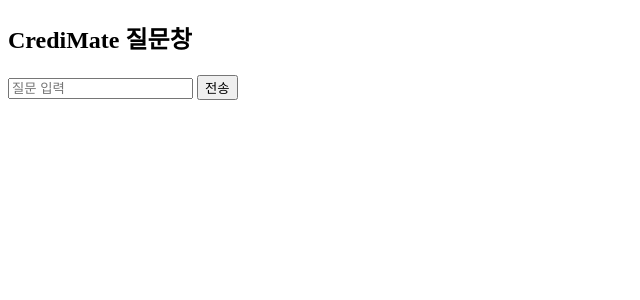
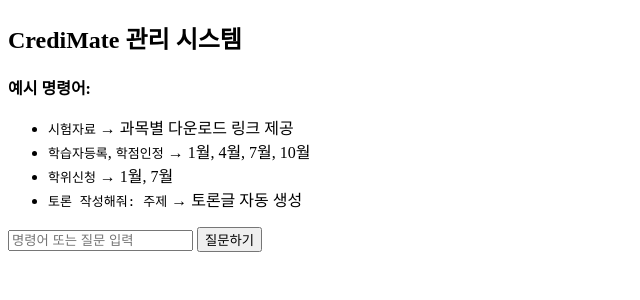
Before and after one commit to shonyebin/credimate-chatbot, a Flask app: page / in a window 1280 px wide. Shown: the top 300 px of the page, without its empty margins (0-640 px from the left). Run offline with Flask 3, Linux system fonts and the light colour scheme.

Commit message:
Add files via upload

```diff
--- a/app.py
+++ b/app.py
@@ -1,19 +1,35 @@
+
 from flask import Flask, render_template, request
 import openai
+import gspread
+from oauth2client.service_account import ServiceAccountCredentials
 
 app = Flask(__name__)
 openai.api_key = "sk-proj-LBBNz8QaZKjVvsncB380T3BlbkFJxQPBjZ2uvZs5iFAlR6dC"
+
+scope = ["https://spreadsheets.google.com/feeds", "https://www.googleapis.com/auth/drive"]
+creds = ServiceAccountCredentials.from_json_keyfile_name("credentials.json", scope)
+client = gspread.authorize(creds)
+sheet = client.open_by_url("https://docs.google.com/spreadsheets/d/1K4ts2bZ-96u315XDtIfoZF72N4CZ_5pWG3HO6-K7wko").sheet1
 
 @app.route("/", methods=["GET", "POST"])
 def index():
     answer = ""
     if request.method == "POST":
-        question = request.form["question"]
-        if "시험자료" in question:
-            answer = "https://naver.me/FW6MU4wD 를 참고해서 과목명에 맞춰 다운로드 해주세요."
+        question = request.form["question"].strip()
+        if question.lower() == "시험자료":
+            answer = "https://naver.me/FW6MU4wD 이수하시는 과목명에 맞춰 다운로드 해주세요"
+        elif question in ["학습자등록", "학점인정"]:
+            answer = "학습자등록 및 학점인정 신청은 1월, 4월, 7월, 10월에 가능합니다."
+        elif question == "학위신청":
+            answer = "학위신청은 1월, 7월 중 가능합니다."
+        elif question.startswith("토론 작성해줘:") or question.startswith("이게 토론 주제야:"):
+            topic = question.split(":", 1)[-1].strip()
+            gpt_response = openai.ChatCompletion.create(
+                model="gpt-3.5-turbo",
+                messages=[{"role": "user", "content": f"{topic}에 대해 A4 반페이지 분량의 토론글을 써줘."}]
+            )
+            answer = gpt_response['choices'][0]['message']['content']
         else:
-            answer = "담당자를 통해 질문 남겨주시면 그에 맞춰 신속한 답변 받아보실 수 있으실 거예요 ^^ 화이팅입니다!"
+            answer = "담당자를 통해 질문 남겨주시면 그에 맞춰 확인되는대로 신속한 답변 받아보실 수 있으실거에요 ^^ 화이팅입니다!"
     return render_template("chat.html", answer=answer)
-
-if __name__ == "__main__":
-    app.run(debug=True)
--- a/requirements.txt
+++ b/requirements.txt
@@ -1,5 +1,5 @@
 flask
-openai
 gspread
 oauth2client
+openai
 gunicorn
--- a/templates/chat.html
+++ b/templates/chat.html
@@ -1,14 +1,29 @@
-<!doctype html>
+
+<!DOCTYPE html>
 <html lang="ko">
-  <head><meta charset="utf-8"><title>CrediMate Chat</title></head>
+<head>
+  <meta charset="UTF-8">
+  <title>CrediMate 관리 시스템</title>
+</head>
 <body>
-    <h2>CrediMate 질문창</h2>
+  <h2>CrediMate 관리 시스템</h2>
+  <p><strong>예시 명령어:</strong></p>
+  <ul>
+    <li><code>시험자료</code> → 과목별 다운로드 링크 제공</li>
+    <li><code>학습자등록</code>, <code>학점인정</code> → 1월, 4월, 7월, 10월</li>
+    <li><code>학위신청</code> → 1월, 7월</li>
+    <li><code>토론 작성해줘: 주제</code> → 토론글 자동 생성</li>
+  </ul>
   <form method="post">
-      <input type="text" name="question" placeholder="질문 입력">
-      <button type="submit">전송</button>
+    <input type="text" name="question" placeholder="명령어 또는 질문 입력" required>
+    <button type="submit">질문하기</button>
   </form>
   {% if answer %}
-      <div><strong>답변:</strong> {{ answer }}</div>
+    <div>
+      <h3>답변:</h3>
+      <p>{{ answer }}</p>
+      <button onclick="navigator.clipboard.writeText('{{ answer }}')">복사하기</button>
+    </div>
   {% endif %}
 </body>
 </html>
```
Lines whose indentation alone changed are shown as unchanged.
